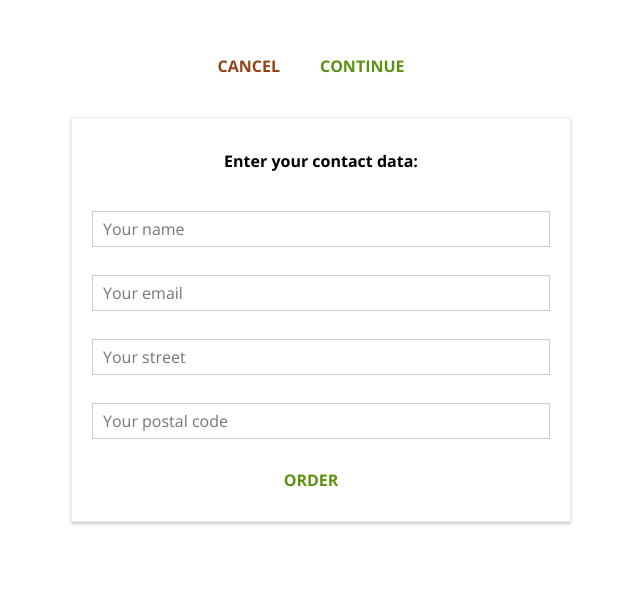
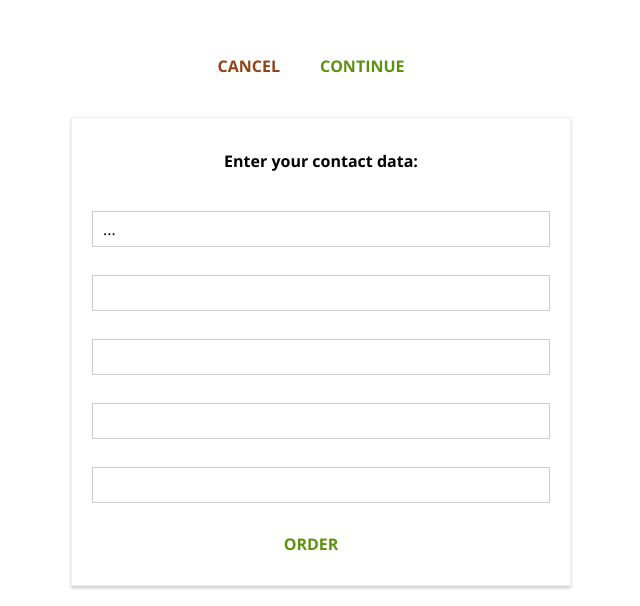
Before and after one commit to makomweb/notes-react-course, a React app in the folder burger-builder/: page /checkout/contact-data in a window 1280 px wide. Shown: the part 701-1307 px from the top of the page, without its empty margins (319-959 px from the left). Before the commit the page ends 1243 px from the top, so only its background shows below. Built offline with nearby package versions, Linux system fonts and the light colour scheme.

Commit message:
continue with the input elements

```diff
--- a/burger-builder/src/Components/UI/Input/Input.js
+++ b/burger-builder/src/Components/UI/Input/Input.js
@@ -3,15 +3,26 @@ import classes from './Input.css';
 
 const Input = props => {
     let inputElement = null;
-    switch (props.inputtype) {
+    switch (props.type) {
         case ('input'):
-            inputElement = <input className={classes.InputElement} {...props} />;
+            inputElement = (
+                <input className={classes.InputElement}
+                    {...props.config}
+                    value={props.value} />
+            );
             break;
         case ('textarea'):
-            inputElement = <textarea className={classes.InputElement} {...props} />;
+            inputElement = (
+                <textarea className={classes.InputElement}
+                    {...props.config}
+                    value={props.value} />);
             break;
         default:
-            inputElement = <input className={classes.InputElement} {...props} />;
+            inputElement = (
+                <input className={classes.InputElement}
+                    {...props.config}
+                    value={props.value} />
+            );
             break;
     }
 
--- a/burger-builder/src/Containers/Checkout/ContactData/ContactData.js
+++ b/burger-builder/src/Containers/Checkout/ContactData/ContactData.js
@@ -94,6 +94,7 @@ class ContactData extends Component {
 
         let form = (
             <form>
+                <Input type="..." config="..." value="..." />
                 <Input inputtype="input" type="text" name="name" placeholder="Your name" />
                 <Input inputtype="input" type="email" name="email" placeholder="Your email" />
                 <Input inputtype="input" type="text" name="street" placeholder="Your street" />
```
